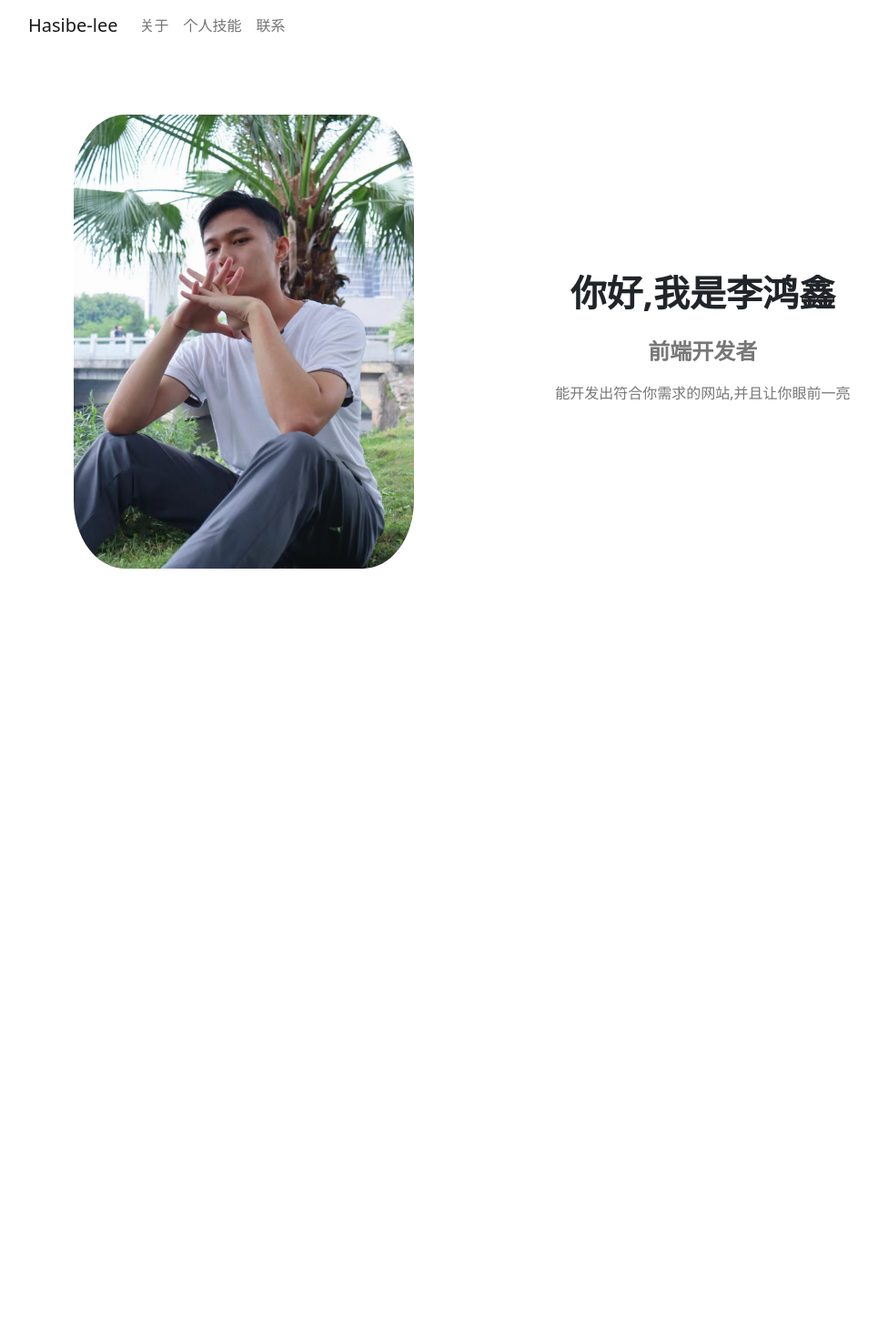
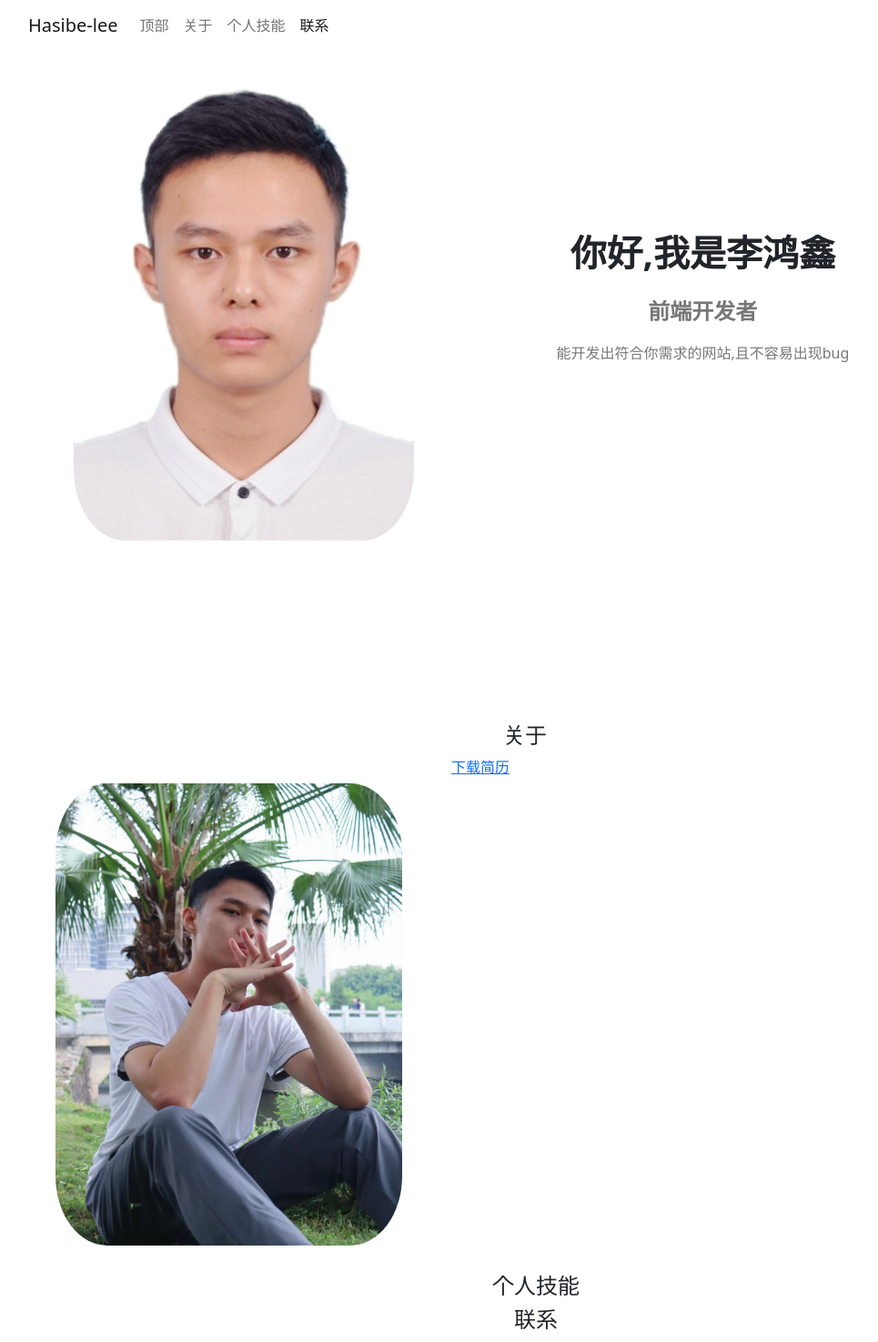
Before and after one commit to Hasibe-lee/hasibe-lee.github.io, a plain HTML site: page index.html in a window 1280 px wide. Shown: the top 1475 px of the page at 91% size, without its empty margins (51-1016 px from the left). Before the commit the page ends 800 px from the top, so only its background shows below. Drawn offline with Linux system fonts and the light colour scheme.

Commit message:
完成了部分关于与个人的开发

```diff
--- a/index.css
+++ b/index.css
@@ -1,3 +1,21 @@
+body {
+  height: 2000px;
+}
+
+:root {
+  --box-shadow: 0px 0px 20px rgb(0 0 0 /10%);
+}
+
+.navbar.sticky {
+  background: rgba(224, 223, 223, 0.1);
+  box-shadow: var(--box-shadow);
+}
+
+.navbar {
+  /* background-color: rgba(0, 0, 0, .1); */
+  backdrop-filter: blur(10px);
+}
+
 .introduce {
   width: 100%;
   padding: 20px;
@@ -33,3 +51,47 @@
 .desc .fs-1 {
   font-size: 80px;
 }
+
+.floor {
+  perspective: 800px;
+  margin-top: 150px;
+}
+
+@media screen and (max-width:992px) {
+  .floor {
+    perspective: 500px;
+    margin-top: 50px;
+  }
+}
+
+@media screen and (max-width:768px) {
+  .floor {
+    perspective: 500px;
+    margin-top: 100px;
+  }
+}
+
+@media screen and (max-width:576px) {
+  .floor {
+    perspective: 500px;
+    margin-top: 110px;
+  }
+}
+
+.floor .photo-self {
+  transform-style: preserve-3d;
+}
+
+.floor .photo-self .oneself {
+  animation: none;
+}
+
+@keyframes rotateImg {
+  from {
+    transform: rotate(0);
+  }
+
+  to {
+    transform: rotateY(180deg);
+  }
+}
--- a/index.html
+++ b/index.html
@@ -11,7 +11,7 @@
 </head>
 
 <body>
-  <nav class="navbar navbar-expand-lg ">
+  <nav class="navbar navbar-expand-lg fixed-top" id="content">
     <div class="container">
       <a class="navbar-brand" href="javascript:;">Hasibe-lee</a>
       <button class="navbar-toggler" type="button" data-bs-toggle="collapse" data-bs-target="#navbar"
@@ -19,15 +19,18 @@
         <span class="navbar-toggler-icon"></span>
       </button>
       <div class="collapse navbar-collapse text-center" id="navbar">
-        <ul class="navbar-nav me-auto mb-2 mb-lg-0">
+        <ul class="navbar-nav navbar-nav-scroll me-auto mb-2 mb-lg-0">
           <li class="nav-item">
-            <a class="nav-link" href="javascript:;">关于</a>
+            <a class="nav-link active" href="#">顶部</a>
           </li>
           <li class="nav-item">
-            <a class="nav-link" href="javascript:;">个人技能</a>
+            <a class="nav-link active" href="#about">关于</a>
           </li>
           <li class="nav-item">
-            <a class="nav-link" href="javascript:;">联系</a>
+            <a class="nav-link" href="#self-skill">个人技能</a>
+          </li>
+          <li class="nav-item">
+            <a class="nav-link" href="#contract">联系</a>
           </li>
         </ul>
       </div>
@@ -39,7 +42,7 @@
       <div class="row">
         <div class="col-lg-5 col-md-5 col-sm-5 col-xl-5">
           <div class="photo-self">
-            <img src="./img/广科5.10.jpg" alt="">
+            <img src="./img/李鸿鑫.jpg" alt="">
           </div>
         </div>
         <div class="col-lg-6 col-md-6 col-sm-6 col-xl-6">
@@ -53,9 +56,41 @@
               <p class="fs-4 fw-bold profession">前端开发者</p>
             </div>
             <div class="row">
-              <p class="fs-6 fw-light profession">能开发出符合你需求的网站,并且让你眼前一亮</p>
+              <p class="fs-6 fw-light profession">能开发出符合你需求的网站,且不容易出现bug</p>
             </div>
           </div>
+        </div>
+      </div>
+    </div>
+  </div>
+
+  <div class="floor">
+    <div data-bs-spy="scroll" data-bs-target="#content">
+      <div class="container">
+        <!-- 基本资料 -->
+        <div class="row">
+          <div class="row">
+            <h4 class="text-center" id="about">关于</h4>
+          </div>
+          <div class="row">
+            <div class="col-lg-5 col-md-5 col-sm-5 col-xl-5">
+              <div class="photo-self">
+                <img class="oneself" src="./img/lhx.jpg" alt="">
+              </div>
+            </div>
+            <div class="col-lg-6">
+              <a href="./李鸿鑫-前端开发工程师(实习).pdf" download="李鸿鑫-前端开发工程师(实习).pdf">下载简历</a>
+            </div>
+          </div>
+        </div>
+        <!-- 技能 -->
+        <div class="row">
+          <h4 class="text-center" id="self-skill">个人技能</h4>
+        </div>
+
+        <!-- 联系 -->
+        <div class="row">
+          <h4 class="text-center" id="contract">联系</h4>
         </div>
       </div>
     </div>
--- a/index.js
+++ b/index.js
@@ -1,7 +1,10 @@
 window.onload = function () {
+  let navbar = document.querySelector('.navbar')
   let photoSelf = document.querySelector('.photo-self')
   let photo = photoSelf.querySelector('img')
   let desc = document.querySelector('.desc')
+  let floor = document.querySelector('.floor')
+  let oneSelf = floor.querySelector('.photo-self')
   let op = 0
 
   photo.timer = setInterval(() => {
@@ -13,4 +16,28 @@ window.onload = function () {
     desc.style.opacity = op
   }, 100)
 
+  // 节流函数
+  let throttle = function (fn, delay) {
+    let timer = null
+    return function () {
+      if (!timer) {
+        let arg = arguments
+        timer = setTimeout(() => {
+          fn.apply(this, arg)
+          timer = null
+        }, delay)
+      }
+    }
+  }
+
+  window.onscroll = throttle(function () {
+    if (scrollY > 0) {
+      navbar.classList.add('sticky')
+    } else {
+      navbar.classList.remove('sticky')
+    }
+    if (scrollY >= 400) {
+      oneSelf.style.animation = 'rotateImg 2.5s linear forwards'
+    }
+  }, 60)
 }
```
Also changed, not shown: img/lhx.jpg (renamed from img/广科5.10.jpg), 1 other file.
